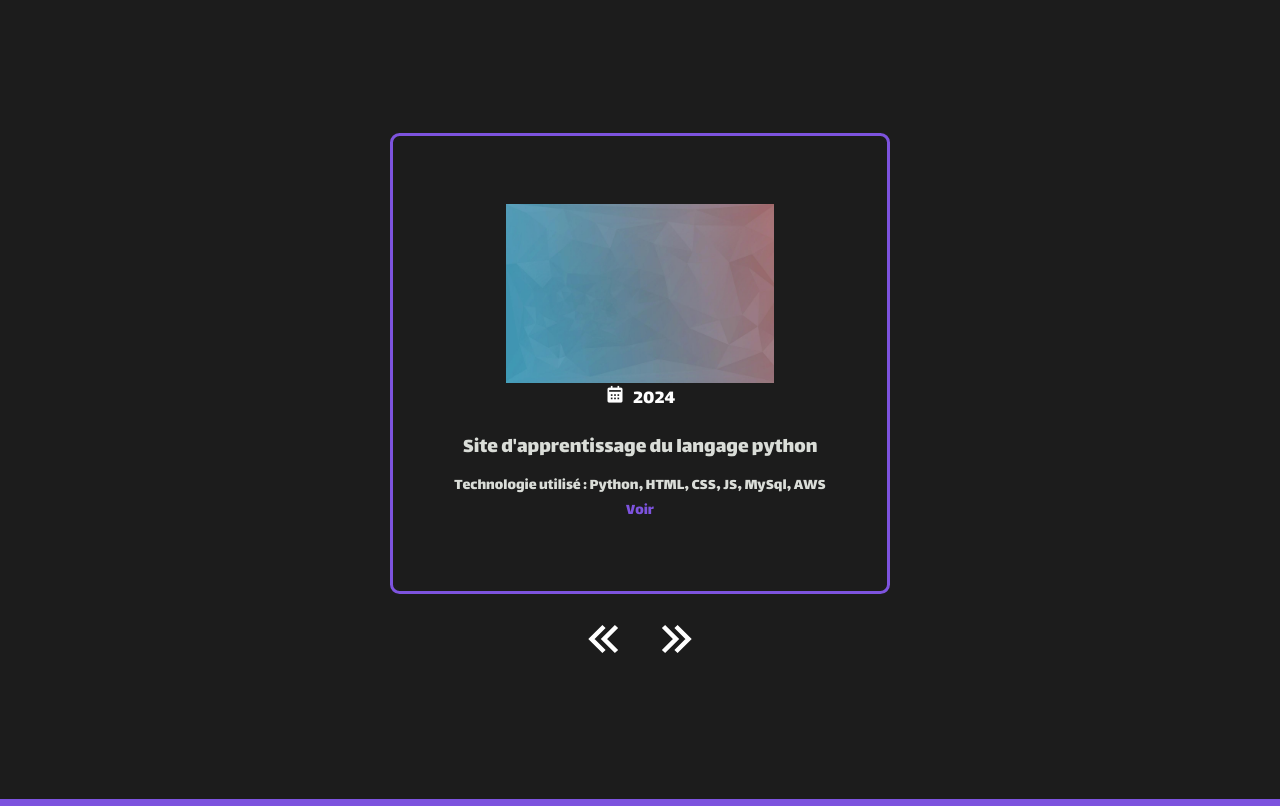
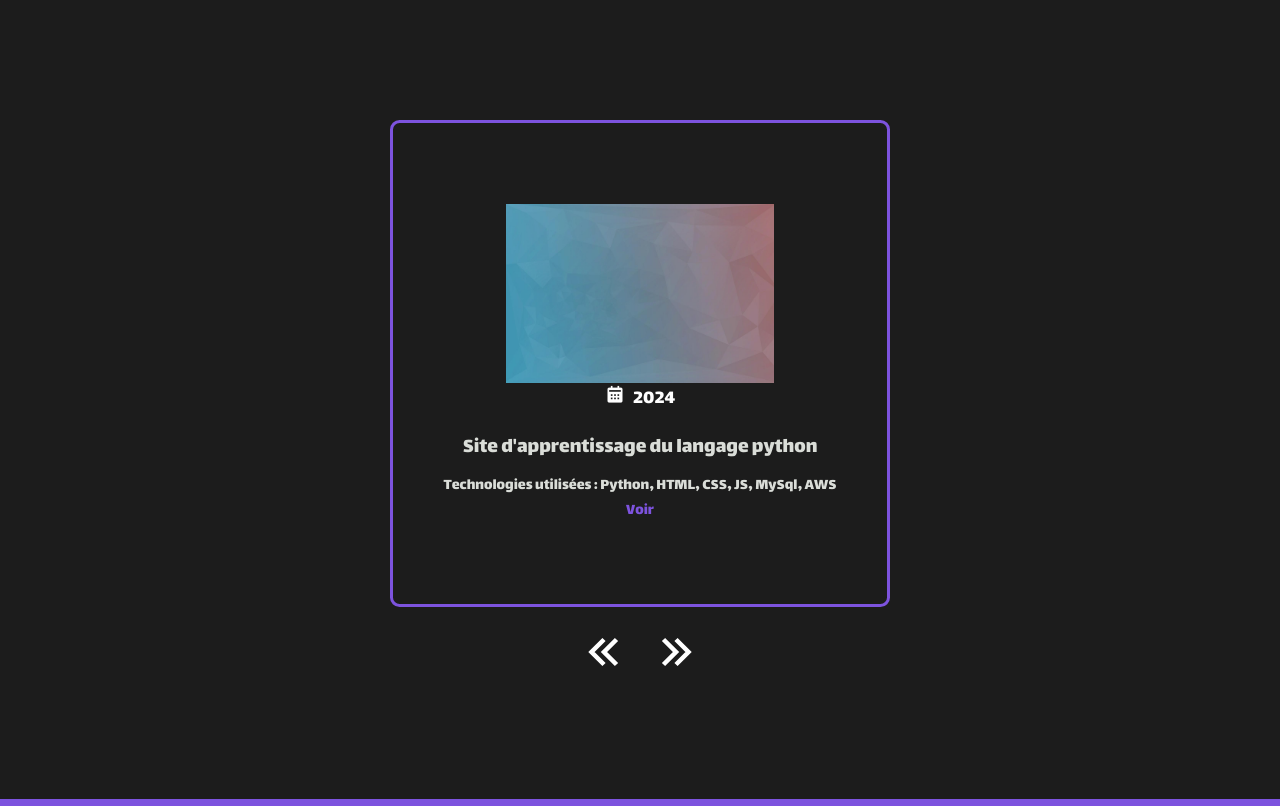
Before and after one commit to bisounours1111/portfolio, a Flask app: page / in a window 1280 px wide. Shown: the part 2425-3231 px from the top of the page. Run offline with Flask 3, Linux system fonts and the light colour scheme.

Commit message:
[+] anim

```diff
--- a/templates/index.html
+++ b/templates/index.html
@@ -56,9 +56,9 @@
                     Étudiant en développement Web en 2ème année <br>
                     Je m'appelle Yanis DAÏ, j'ai 20 ans et j'étudie le développement à <a class="color2">Lille Ynov
                         Campus.</a><br><br>
-                    Je suis actuellement à la recherche d'un <a class="color3">stage de fin d'année</a> à Lille (1er
+                    Je suis actuellement à la recherche d'un <a class="color2">stage de fin d'année</a> à Lille (1er
                     juillet au 16 août) ainsi
-                    que d'une <a class="color3">alternance</a> pour ma 3ème année de Bachelor.<br><br>
+                    que d'une <a class="color2">alternance</a> pour ma 3ème année de Bachelor (2024-2025).<br><br>
                     Passionné par le développement en général, je suis à la recherche de nouvelles choses. Je porte
                     également un intérêt pour le Game Programming sur Unity.<br>
                     En ce moment, je travaille à côté des cours à Jules sur Wattrelos (24h/semaine) en parallèle des
@@ -127,34 +127,34 @@
                     <img src="/static/cover.jpg" alt="cover" class="cover">
                     <div class="year"><i class="bx bxs-calendar"></i>2024</div>
                     <p class="title">Site d'apprentissage du langage python </p>
-                    <p>Technologie utilisé : Python, HTML, CSS, JS, MySql, AWS</p>
+                    <p>Technologies utilisées : Python, HTML, CSS, JS, MySql, AWS</p>
                     <a class="clickme">Voir</a>
                 </div>
                 <div class="content">
                     <img src="/static/coverblindhub.png" alt="cover" class="cover">
                     <div class="year"><i class="bx bxs-calendar"></i>2024</div>
                     <p class="title">Site de BlindTest</p>
-                    <p>Technologie utilisé : Python, HTML, CSS, JS, MySQL, AWS, SocketIO</p>
+                    <p>Technologies utilisées : Python, HTML, CSS, JS, MySQL, AWS, SocketIO</p>
                     <a class="clickme">Voir</a>
                 </div>
                 <div class="content">
                     <img src="/static/coverhow.png" alt="cover" class="cover">
                     <div class="year"><i class="bx bxs-calendar"></i>2023</div>
                     <p class="title">Escape Game en coopération (How ?!)</p>
-                    <p>Technologie utilisé : Unity, AWS, MySQL, NetCode</p>
+                    <p>Technologies utilisées : Unity, AWS, MySQL, NetCode</p>
                     <a class="clickme" href="https://www.youtube.com/watch?v=Z_WZ0Orbqj8">Voir</a>
                 </div>
                 <div class="content">
                     <img src="/static/cover.jpg" alt="cover" class="cover">
                     <div class="year"><i class="bx bxs-calendar"></i>2023</div>
                     <p class="title">Tower Defense</p>
-                    <p>Technologie utilisé : Roblox Studio, Lua</p>
+                    <p>Technologiee utilisées : Roblox Studio, Lua</p>
                 </div>
                 <div class="content">
                     <img src="/static/cover.jpg" alt="cover" class="cover">
                     <div class="year"><i class="bx bxs-calendar"></i>2022</div>
                     <p class="title">Création de plugin Minecraft</p>
-                    <p>Technologie utilisé : Java, MySQL, VPS</p>
+                    <p>Technologies utilisées: Java, MySQL, VPS</p>
                 </div>
             </div>
         </section>
```
Also changed, not shown: static/main.js (+37 -0 lines).
